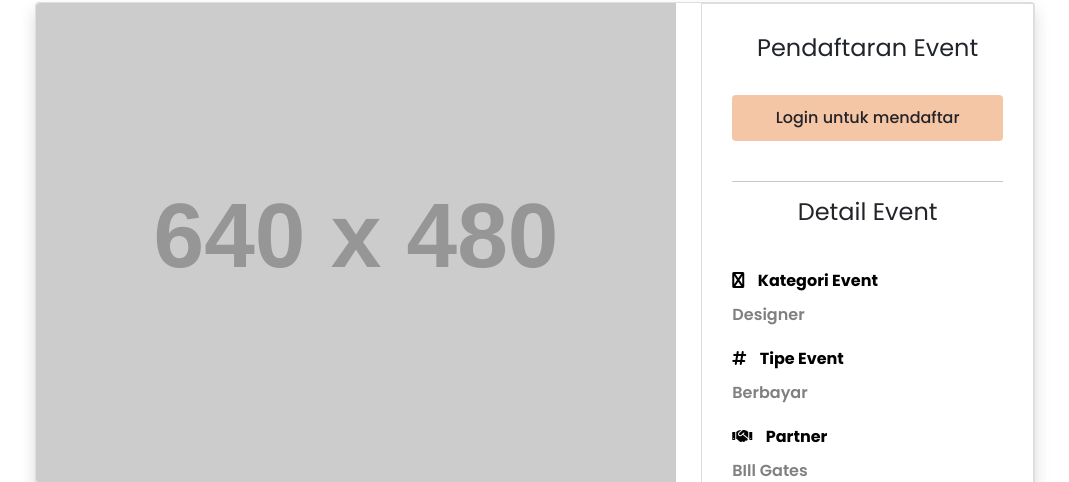
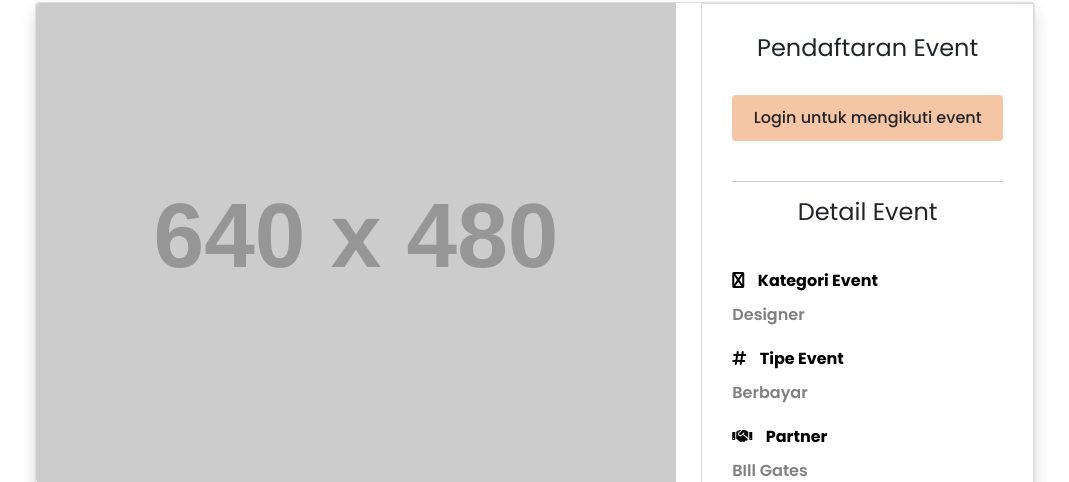
Before and after one commit to Spillmoment/spillmoment-event, a Laravel app: a page that uses resources/views/pages/event/detail.blade.php in a window 1280 px wide. Shown: the part 183-665 px from the top of the page, without its empty margins (105-1174 px from the left). Run offline with Laravel 9, Linux system fonts and the light colour scheme; data comes from the database, SQL or seed files in the repository; tables that the repository leaves empty hold one stand-in row (values such as "Sample post"); some libraries are stand-ins or nearby versions.

Commit message:
detail event blade

```diff
--- a/resources/views/pages/event/detail.blade.php
+++ b/resources/views/pages/event/detail.blade.php
@@ -62,9 +62,26 @@
                                     <h4>Pendaftaran Event</h4>
                                     <br>
                                     @auth
-                                    <button class="btn-required">Daftar Event</button>
+
+													@if ($cek_state > 0)
+														 <h6 class="text-secondary">Anda sudah bergabung.</h6>
+													@else
+														@if ($events->type == 'paid')
+															<button type="submit" class="btn btn-success btn-sm">
+																<img src="{{ asset('assets/frontend/img/wa.png') }}" width="20px">
+																<a href="https://api.whatsapp.com/send?phone=085232629479&text=Hallo+Admin%2C+saya+berminat+join+dalam+event+{{ $events->tittle }}" target="_blank" class="text-white text-decoration-none"> Whats App </a>
+															</button>
+														@else
+															<form action="{{ route('event.join', $events->id) }}" method="post">
+																@csrf
+																<button class="btn-required">Daftar Event</button>
+															</form>
+
+														@endif
+													@endif
+
                                     @else
-                                    <button class="btn-required">Login untuk mendaftar</button>
+                                    <a href="{{ route('login') }}"><button class="btn-required">Login untuk mengikuti event</button></a>
                                     @endauth
                                 </div>
                                 <br>
```
